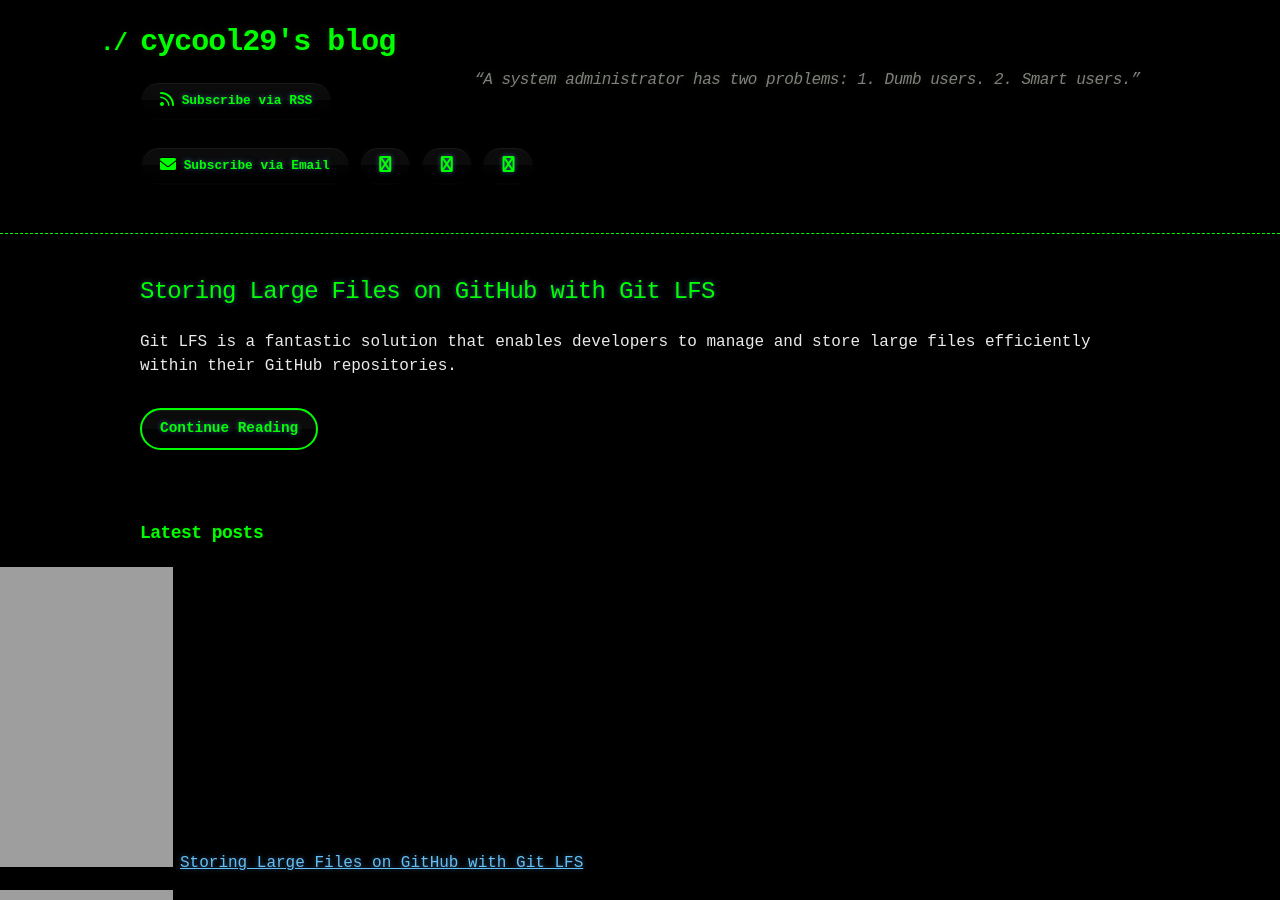
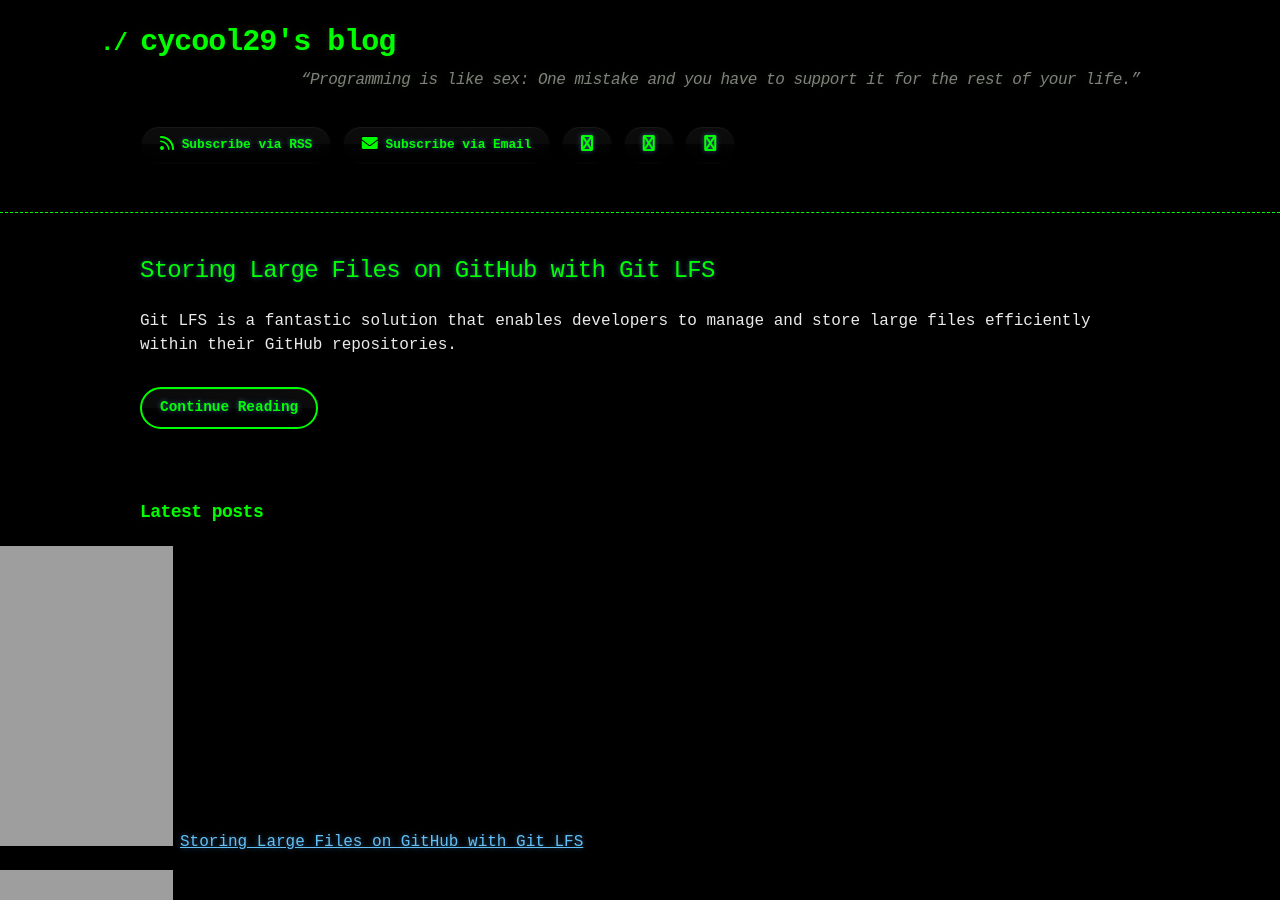
Before and after one commit to cycool29/cycool29.github.io, a Jekyll site: the page built from index.md, in a window 1280 px wide and 900 px high. Built offline with Jekyll 4.4.1, drawn with Linux system fonts in a browser that asks for light colours; a style sheet for code colours, icons or effects is not loaded.

Commit message:
Update quotes

```diff
--- a/_config.yml
+++ b/_config.yml
@@ -1,5 +1,5 @@
 title: cycool29's blog
-description: "“A system administrator has two problems: 1. Dumb users. 2. Smart users.” "
+description: "“Programming is like sex: One mistake and you have to support it for the rest of your life.” "
 bio: A high school student. Intermediate in Python, Git, Bash. Learning JavaScript. He/Him. "
 author: cycool29
 url: https://cycool29.github.io
```
